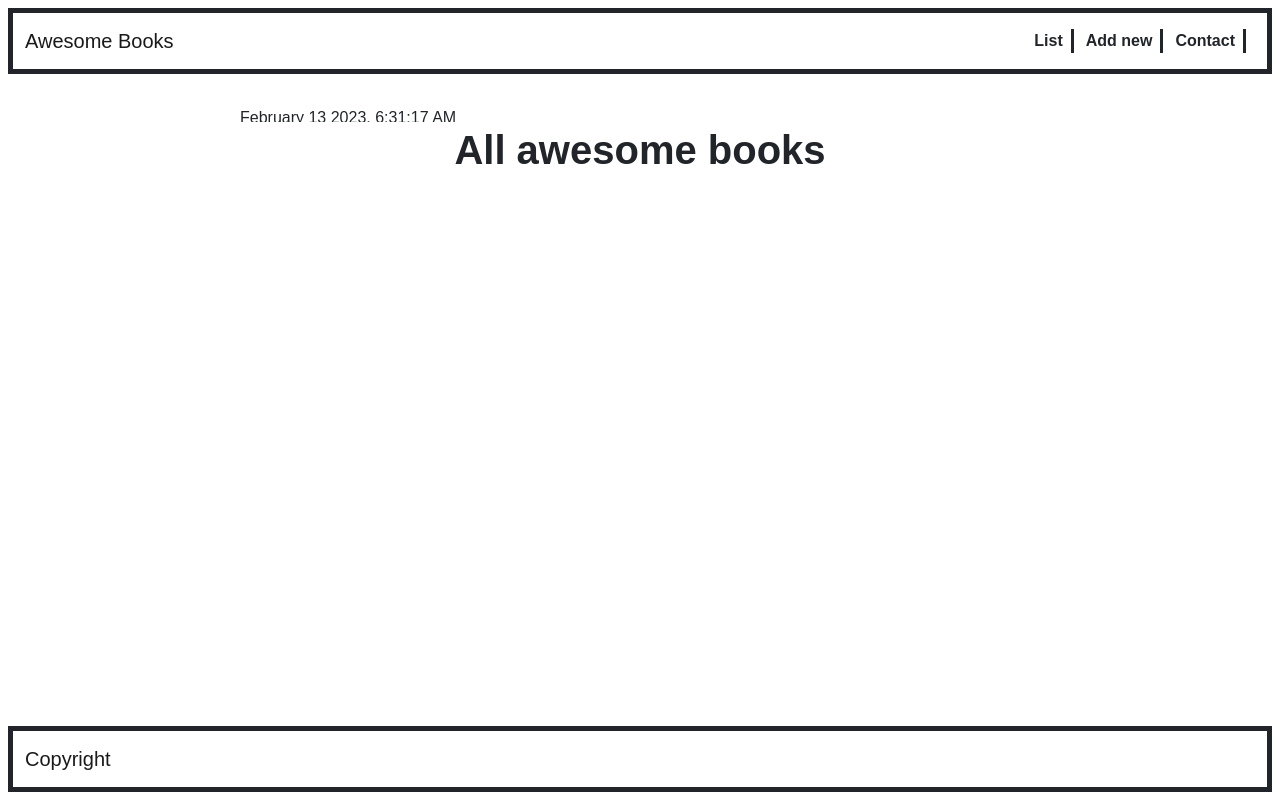
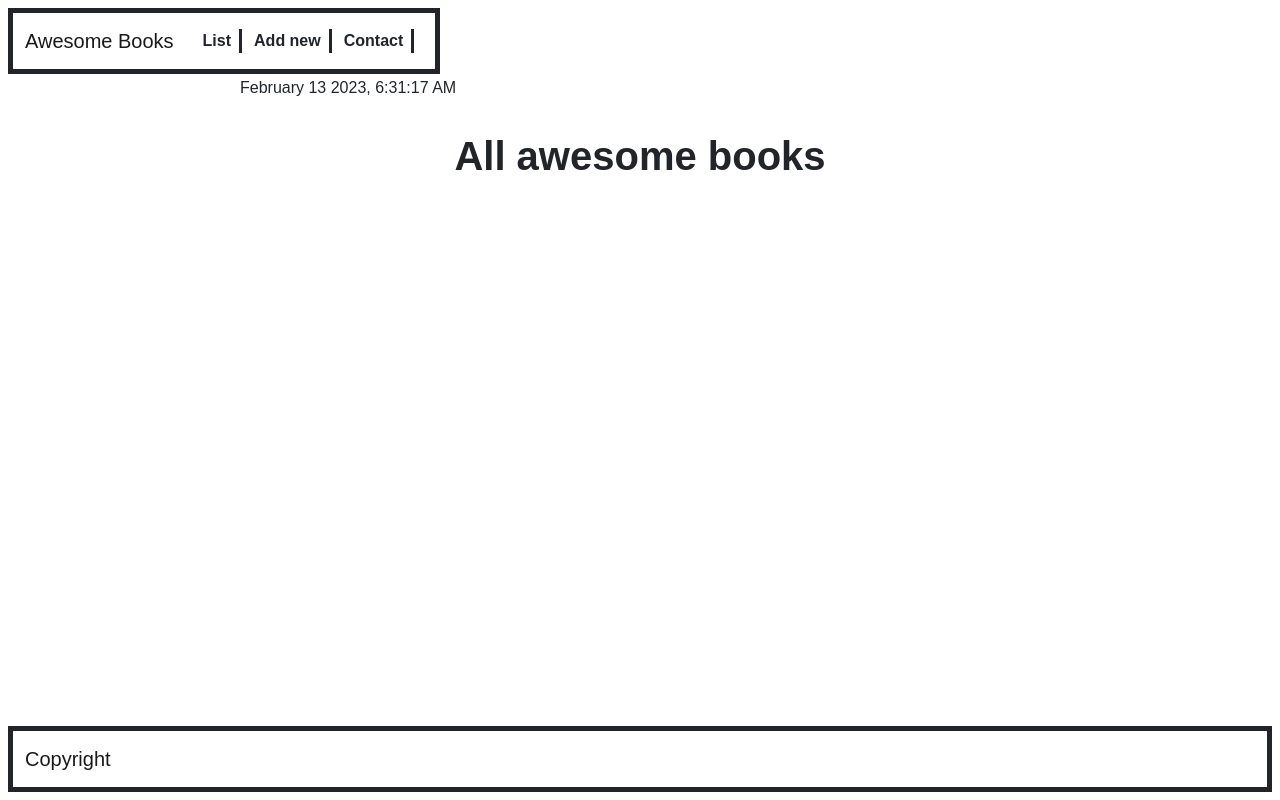
Before and after one commit to calebchris000/Microverse-Awesome-Project-Module, a plain HTML site: page index.html in a window 1280 px wide. Drawn offline with nearby package versions, Linux system fonts and the light colour scheme; a web font is replaced by a local one.

Commit message:
Fix wrong class on header

```diff
--- a/index.html
+++ b/index.html
@@ -19,7 +19,7 @@
 </head>
 
 <body>
-    <nav class="navbar navbar-expand-lg border border-dark border-5 m-2 align-items-center">
+    <nav class="navigations bg-white navbar navbar-expand-lg position-fixed top-0 border border-dark border-5 m-2 align-items-center">
         <div class="container-fluid">
             <a href="" class="navbar-brand koko">Awesome Books</a>
             <ul class="navigation-items list-unstyled nav-item">
@@ -36,9 +36,10 @@
             </ul>
         </div>
     </nav>
-    <p class="date"></p>
+
     <section class="card container-fluid mt-5 p-1 border-0">
-        <h1 class="title text-center">All awesome books</h1>
+        <p class="date"></p>
+        <h1 class="title titleText text-center">All awesome books</h1>
 
         <div class="bookItems my-3 mx-3"></div>
         <div class="contactInfo my-3 mx-3"></div>
@@ -59,7 +60,7 @@
 
     </section>
 
-    <footer class="copyright navbar navbar-expand-lg border border-dark border-5 align-items-center position-absolute bottom-0 start-0 end-0 m-2">
+    <footer class="copyright navbar navbar-expand-lg bg-white border border-dark border-5 align-items-center position-fixed bottom-0 start-0 end-0 m-2">
        <div class="container-fluid">
         <a class="navbar-brand text-decoration-none" href="">Copyright</a>
        </div>
```
